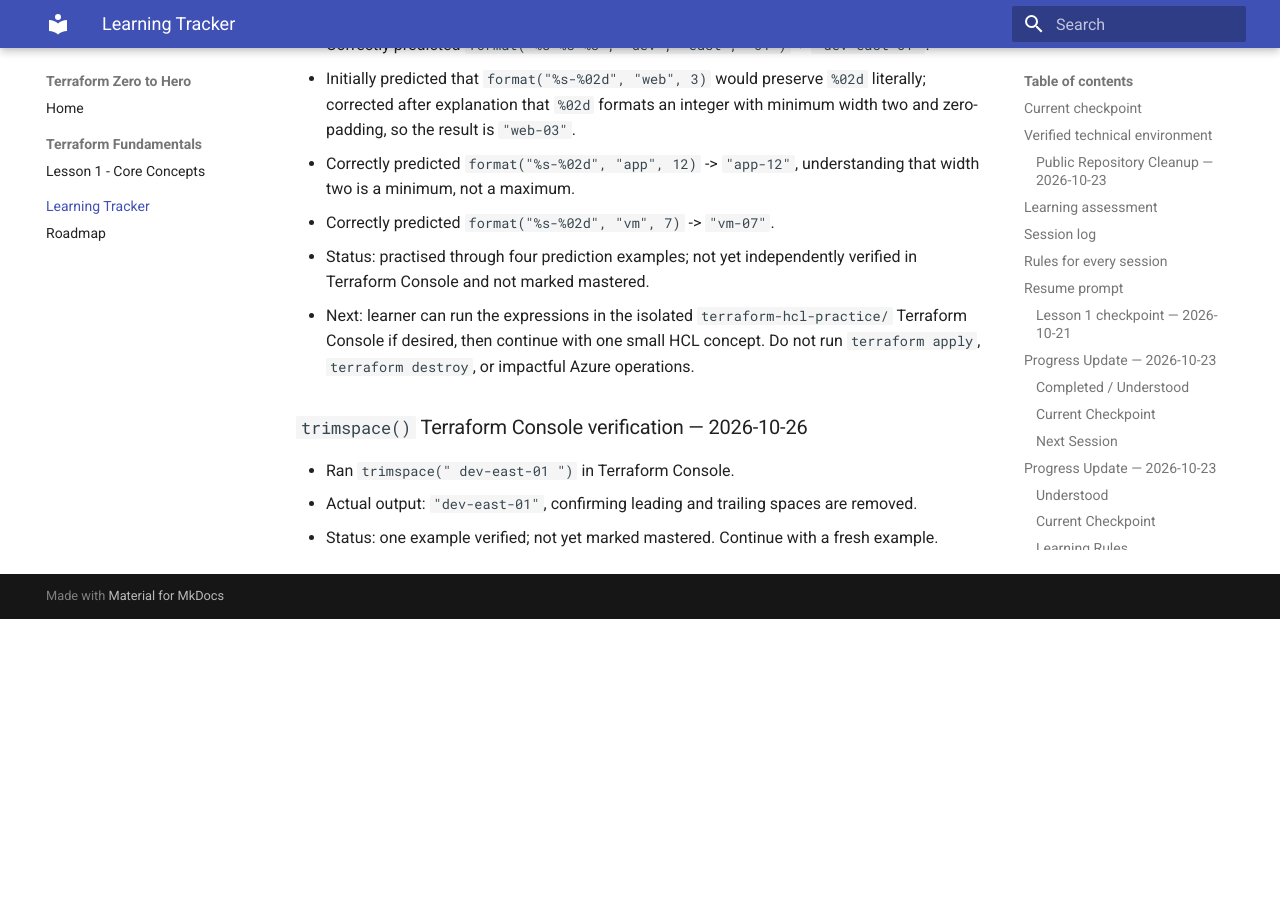
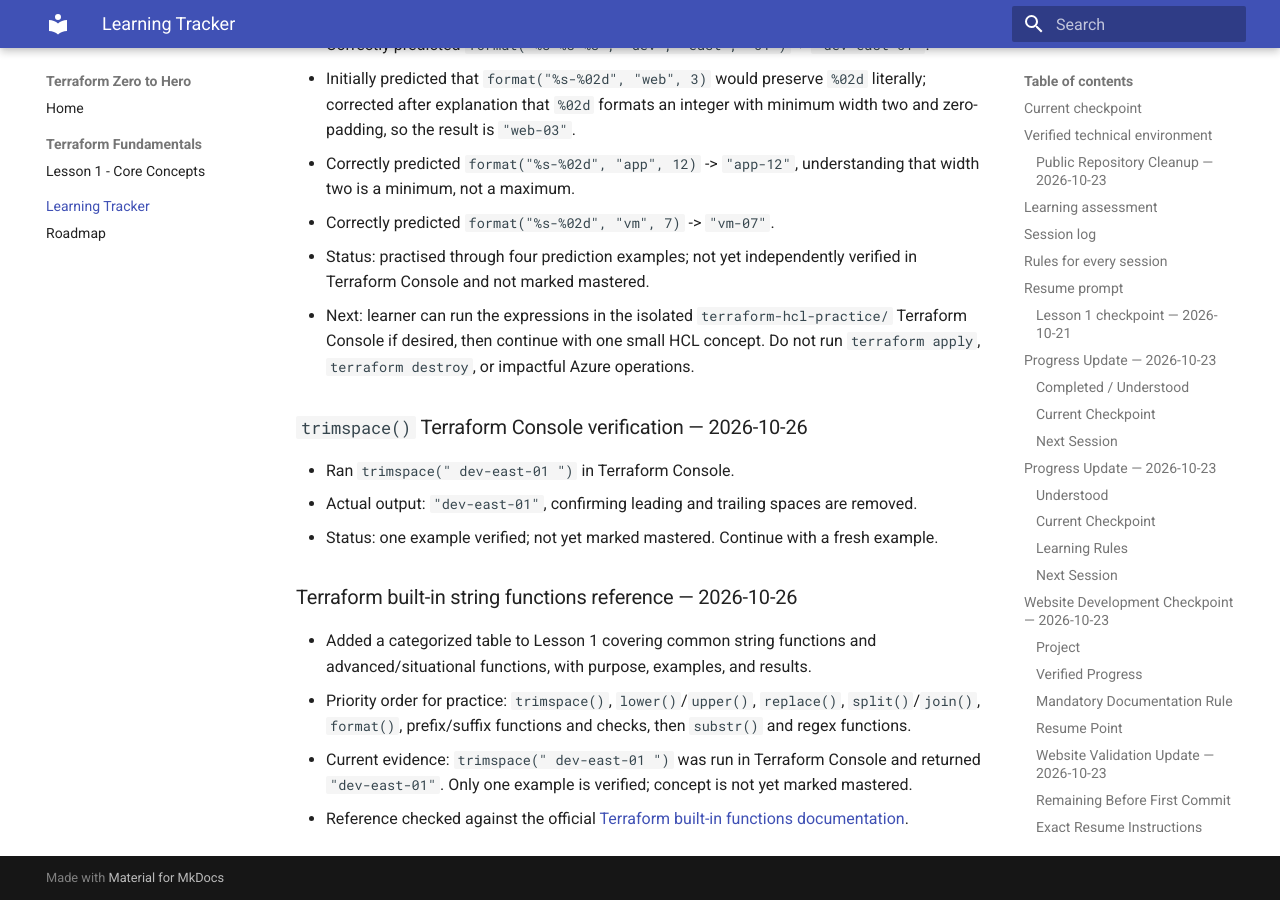
Before and after one commit to pshewale-dev/terraform-azure-lab, an MkDocs documentation site: the page built from docs/LEARNING-PROGRESS.md, in a window 1280 px wide and 900 px high, scrolled down 20779 px. Built offline with MkDocs 1.6.1 and Material for MkDocs 9.7.7, drawn with Linux system fonts in a browser that asks for light colours; before the commit the page ends 21398 px from its top, so only the background shows below that.

Commit message:
docs: record string function reference plan

```diff
--- a/docs/LEARNING-PROGRESS.md
+++ b/docs/LEARNING-PROGRESS.md
@@ -620,3 +620,9 @@ Output: `"subscriptions/resourceGroups/vnet"`. This confirms that `join()` inser
 - Ran `trimspace("   dev-east-01   ")` in Terraform Console.
 - Actual output: `"dev-east-01"`, confirming leading and trailing spaces are removed.
 - Status: one example verified; not yet marked mastered. Continue with a fresh example.
+
+### Terraform built-in string functions reference — 2026-10-26
+- Added a categorized table to Lesson 1 covering common string functions and advanced/situational functions, with purpose, examples, and results.
+- Priority order for practice: `trimspace()`, `lower()`/`upper()`, `replace()`, `split()`/`join()`, `format()`, prefix/suffix functions and checks, then `substr()` and regex functions.
+- Current evidence: `trimspace("   dev-east-01   ")` was run in Terraform Console and returned `"dev-east-01"`. Only one example is verified; concept is not yet marked mastered.
+- Reference checked against the official [Terraform built-in functions documentation](https://developer.hashicorp.com/terraform/language/functions).
```
